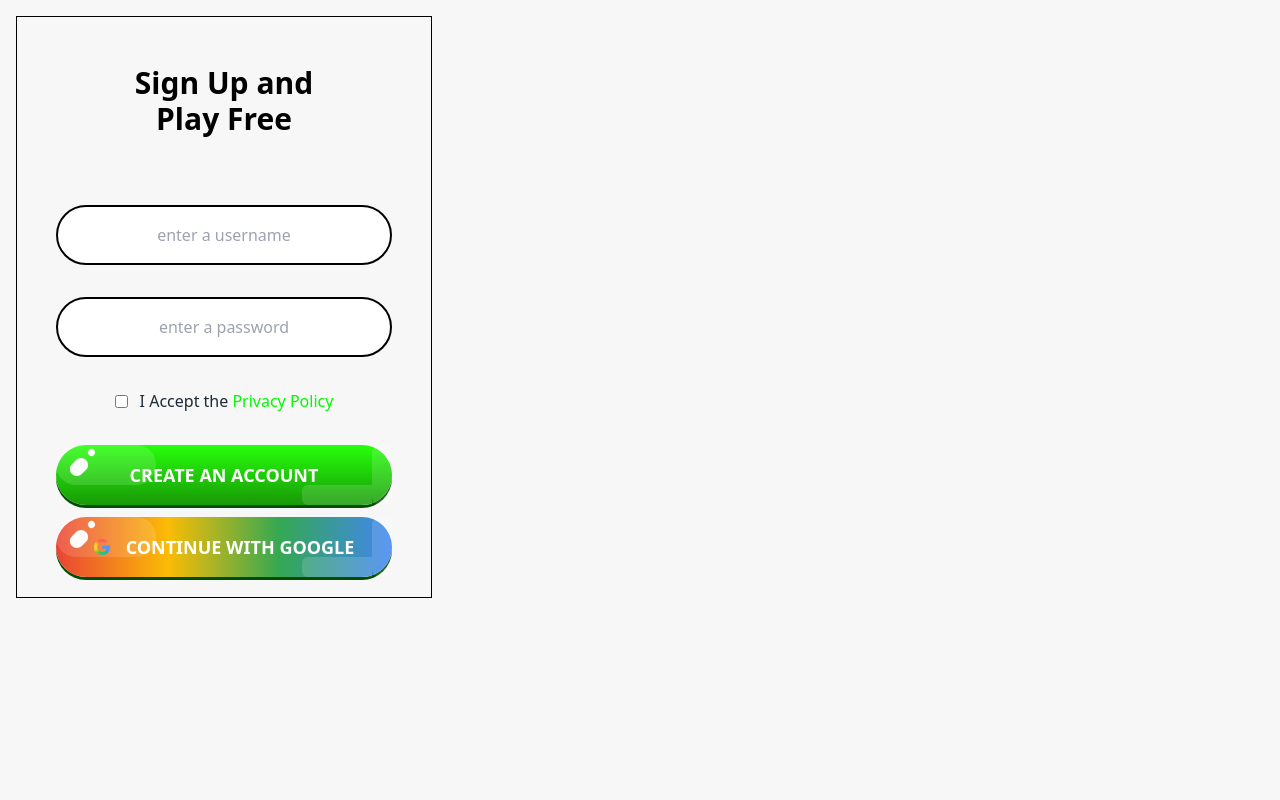
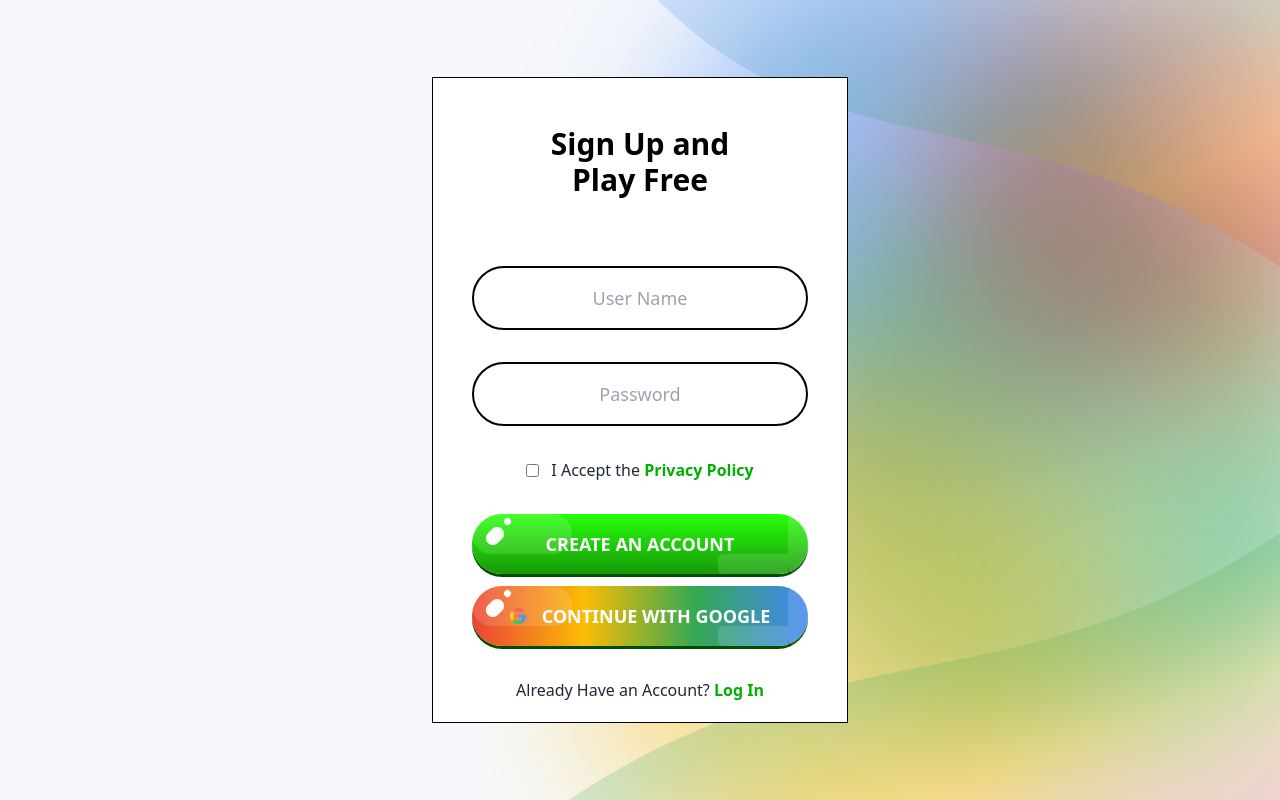
Before and after one commit to ArifMiah07/alltvcnl, a React (Vite) app: page /#/auth/register in a window 1280 px wide. Built offline with nearby package versions, Linux system fonts and the light colour scheme.

Commit message:
designed and created register page

```diff
--- a/src/Pages/auth/register/RegisterPage.jsx
+++ b/src/Pages/auth/register/RegisterPage.jsx
@@ -1,10 +1,11 @@
+import { Link } from "react-router-dom";
 import google_img from "../../../assets/images/google.png";
 
 const RegisterPage = () => {
   return (
-    <div className=" w-full min-h-screen z-10 p-4">
+    <div className=" w-full min-h-screen flex flex-col items-center justify-center z-10 p-4 auth_page_background">
       {/* <h1 className=""></h1> */}
-      <section className="lg:w-1/3 border border-black bg-">
+      <section className="lg:w-1/3 bg-white border border-black bg-">
         <h1 className=" text-3xl font-black text-black text-center my-12  ">
           Sign Up and
           <br /> Play Free
@@ -13,30 +14,31 @@ const RegisterPage = () => {
           <div className="flex flex-col items-center gap-3   rounded-full   p-1">
             {/* <label htmlFor="username">User Name</label> */}
             <input
-              className="w-[90%] text-center p-4 rounded-full border-2 border-black hover:border-[#00ff00] outline-none "
+              className="w-[90%] text-lg text-center p-4 rounded-full border-2 border-black hover:border-[#00ff00] outline-none "
               type="text"
               name="username"
               // required
-              placeholder="enter a username"
+              placeholder="User Name"
             />
           </div>
           <div className="flex flex-col items-center gap-3   rounded-full   p-1">
             {/* <label htmlFor="username">User Name</label> */}
             <input
-              className="w-[90%] text-center p-4 rounded-full border-2 border-black hover:border-[#00ff00] outline-none "
+              className="w-[90%] text-lg text-center p-4 rounded-full border-2 border-black hover:border-[#00ff00] outline-none "
               // required
               type="password"
               name="password"
-              placeholder="enter a password"
+              placeholder="Password"
             />
           </div>
           <div className="flex flex-row items-center justify-center gap-3   rounded-full  p-1">
             <input className=" " type="checkbox" id="scales" name="scales" />
             <label>
               I Accept the{" "}
-              <span className="text-[#00fa00ff] ">Privacy Policy</span>
+              <span className="text-[#00af00ff] font-bold">Privacy Policy</span>
             </label>
           </div>
+
           <div className="flex flex-col items-center gap-3   rounded-full   p-1">
             <button
               className="relative w-[90%] text-white text-lg font-bold uppercase text-center p-4 rounded-full create_account_button"
@@ -74,6 +76,16 @@ const RegisterPage = () => {
               <span className="absolute top-0 right-0 w-[20px] h-[60px] rounded-l-lg  bg-[#ffffff23] "></span>
             </button>
           </div>
+          {/*  */}
+          <div className="flex flex-row items-center justify-center gap-3   rounded-full  p-1">
+            {/* <input className=" " type="checkbox" id="scales" name="scales" /> */}
+            <label>
+              Already Have an Account?{" "}
+              <span className="text-[#00af00ff] font-bold">
+                <Link to={"/auth/login"}>Log In</Link>
+              </span>
+            </label>
+          </div>
         </form>
       </section>
     </div>
--- a/src/index.css
+++ b/src/index.css
@@ -148,3 +148,10 @@ body {
   background: linear-gradient(90deg, #ea4335, #fbbc05, #34a853, #4285f4);
   box-shadow: 0px 3px #004f00ff;
 }
+
+/* auth */
+.auth_page_background {
+  background: url("./assets/auth_pg_bg.svg") no-repeat right center;
+  background-size: cover;
+  background-color: #f6f8fb;
+}
```
Also changed, not shown: src/assets/auth_pg_bg.svg (added).
